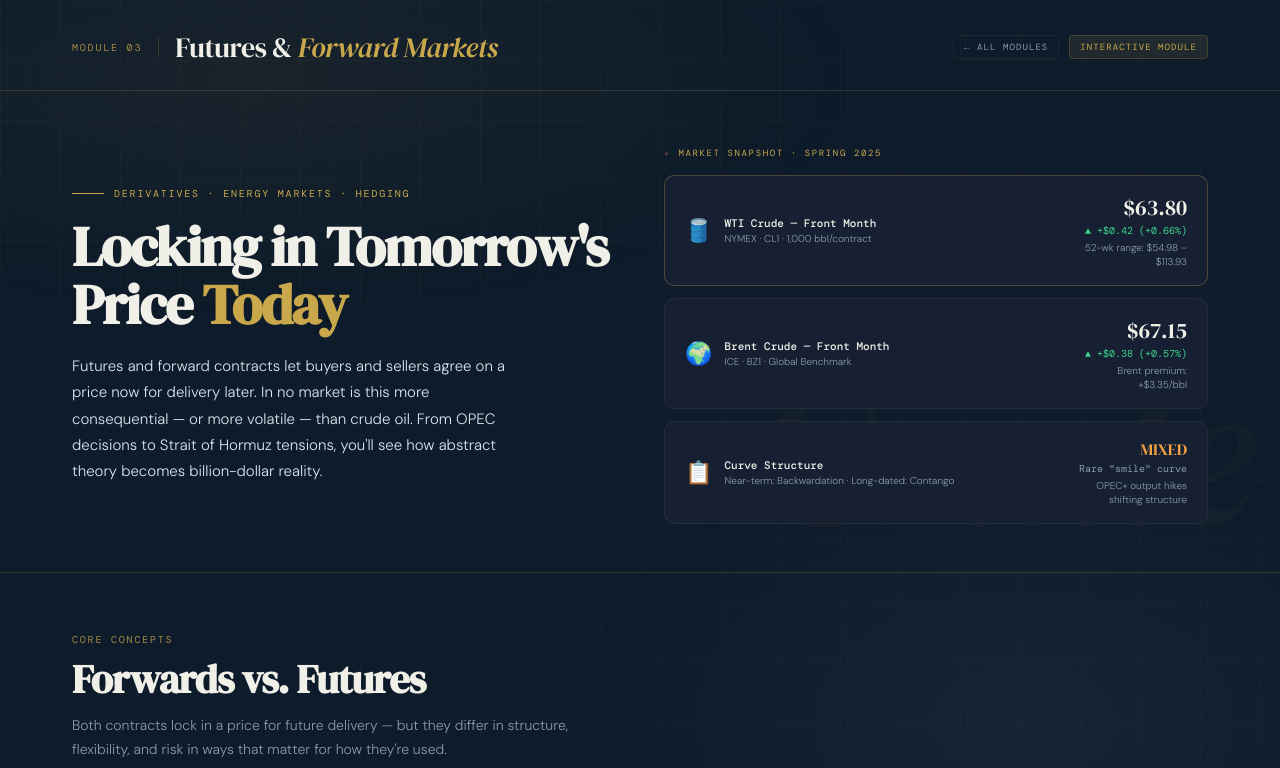
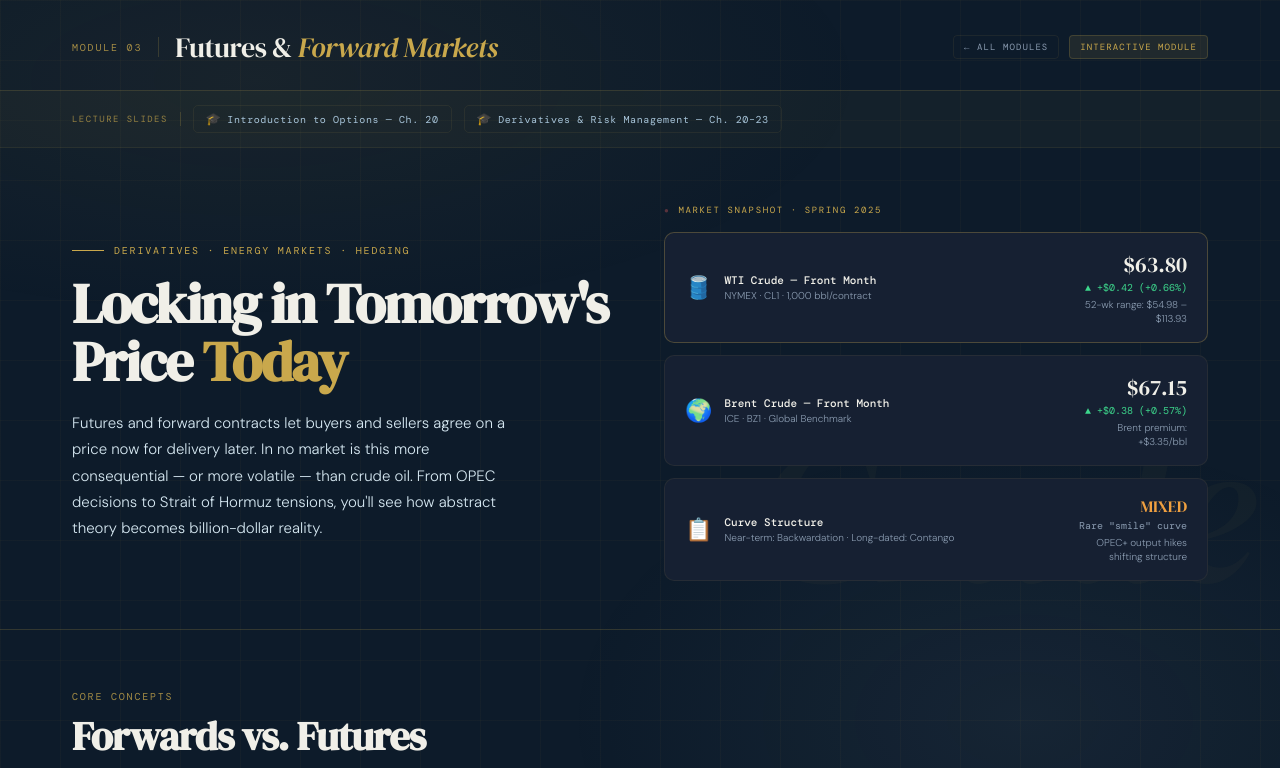
Before and after one commit to bevitts-design/Options-and-Futures, a plain HTML site: page ch20-21-futures-options.html in a window 1280 px wide. Shown: the top 768 px of the page. Drawn offline with nearby package versions, Linux system fonts and the light colour scheme.

Commit message:
Add files via upload

```diff
--- a/ch20-21-futures-options.html
+++ b/ch20-21-futures-options.html
@@ -86,6 +86,31 @@
     transition: all 0.2s;
   }
   .back-link:hover { color: var(--gold); border-color: var(--border); }
+
+  /* ── SLIDES BAR ── */
+  .slides-bar {
+    border-bottom: 1px solid var(--border-dim);
+    padding: 14px 0;
+    background: rgba(201,168,76,0.04);
+  }
+  .slides-bar .wrap {
+    display: flex; align-items: center; gap: 12px; flex-wrap: wrap;
+  }
+  .slides-bar-label {
+    font-family: 'DM Mono', monospace; font-size: 9px;
+    letter-spacing: 0.16em; text-transform: uppercase;
+    color: var(--gold); opacity: 0.7; white-space: nowrap;
+  }
+  .slides-bar-sep { width: 1px; height: 14px; background: var(--border); flex-shrink: 0; }
+  .slides-link {
+    font-family: 'DM Mono', monospace; font-size: 10px;
+    letter-spacing: 0.06em; color: var(--ice);
+    text-decoration: none; display: flex; align-items: center; gap: 6px;
+    padding: 5px 12px; border: 1px solid var(--border-dim);
+    border-radius: 5px; transition: all 0.2s; white-space: nowrap;
+  }
+  .slides-link:hover { color: var(--gold); border-color: var(--border); background: rgba(201,168,76,0.07); }
+  .slides-link::before { content: '🎓'; font-size: 12px; }
 
   /* ── HERO ── */
   .hero {
@@ -525,6 +550,16 @@
     </div>
   </div>
 </header>
+
+<!-- ── SLIDES BAR ── -->
+<div class="slides-bar">
+  <div class="wrap">
+    <span class="slides-bar-label">Lecture Slides</span>
+    <div class="slides-bar-sep"></div>
+    <a class="slides-link" href="../slides/Introduction_to_Options.pdf" target="_blank">Introduction to Options — Ch. 20</a>
+    <a class="slides-link" href="../slides/DerivativesOptions_Futures_and_Swaps.pdf" target="_blank">Derivatives &amp; Risk Management — Ch. 20–23</a>
+  </div>
+</div>
 
 <!-- HERO -->
 <section class="hero">
```
